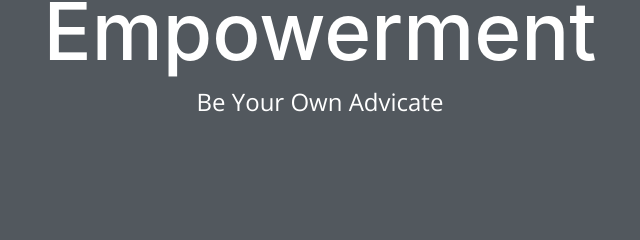
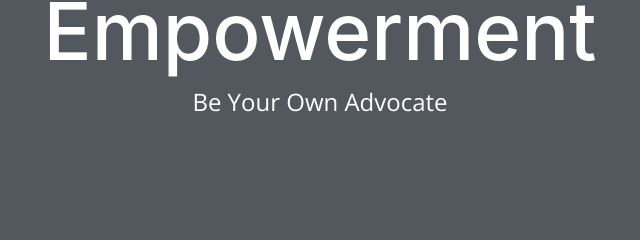
Before and after one commit to BraveCamp/womensHealthAwareness, a website: page empowerment.html in a window 1280 px wide. Shown: the part 313-553 px from the top of the page, 320-960 px from the left. Drawn offline with nearby package versions, Linux system fonts and the light colour scheme; files whose address does not match are found by name.

Commit message:
Fixed typo

```diff
--- a/empowerment.html
+++ b/empowerment.html
@@ -62,7 +62,7 @@
           <div class="col-lg-8 col-md-10 mx-auto">
             <div class="page-heading">
               <h1 class="heading1">Self-Empowerment</h1>
-              <span class="subheading">Be Your Own Advicate</span>
+              <span class="subheading">Be Your Own Advocate</span>
             </div>
           </div>
         </div>
```
